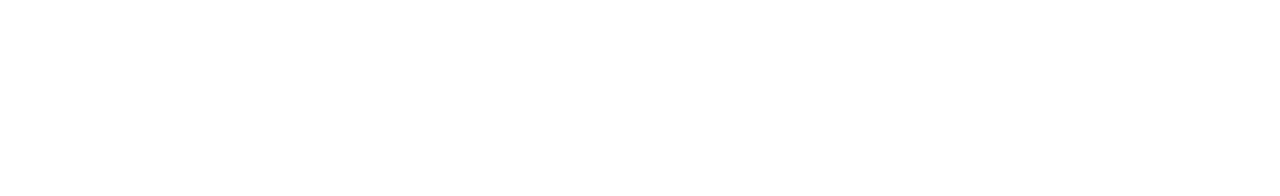
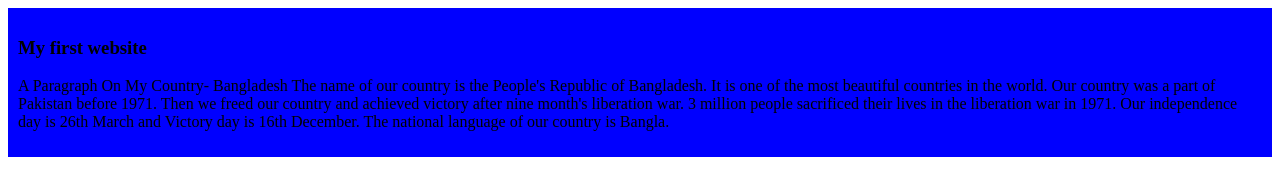
Before and after one commit to SanzidaKona/my-first-github-repos, a plain HTML site: page index.html in a window 1280 px wide. Drawn offline with Linux system fonts and the light colour scheme.

Commit message:
added the first blog

```diff
--- a/index.html
+++ b/index.html
@@ -3,9 +3,21 @@
 <head>
     <meta charset="UTF-8">
     <meta name="viewport" content="width=device-width, initial-scale=1.0">
-    <title>My First Github Repos</title>
+    <title>My First Github repos</title>
+    <link rel="stylesheet" href="styles/blog.css">
 </head>
 <body>
 
+    <div>
+        <h3>My first website</h3>
+        <p>
+            A Paragraph On My Country- Bangladesh
+            The name of our country is the People's Republic of Bangladesh.
+            It is one of the most beautiful countries in the world. Our country was a part of Pakistan before 1971.
+            Then we freed our country and achieved victory after nine month's liberation war.
+            3 million people sacrificed their lives in the liberation war in 1971.
+            Our independence day is 26th March and Victory day is 16th December. The national language of our country is Bangla.
+        </p>
+    </div>
 </body>
 </html>
--- /dev/null
+++ b/styles/blog.css
@@ -0,0 +1,4 @@
+div{
+    background-color: blue;
+    padding: 10px;
+}
```
